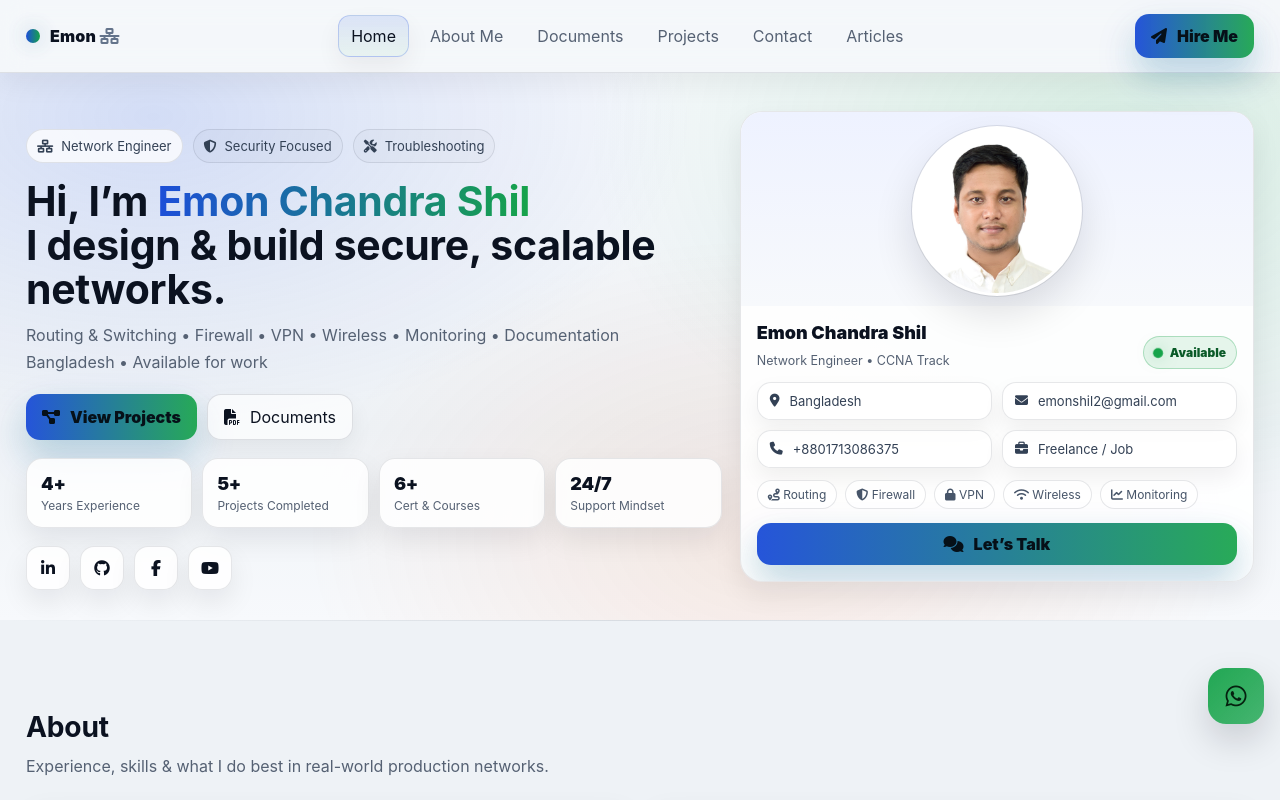
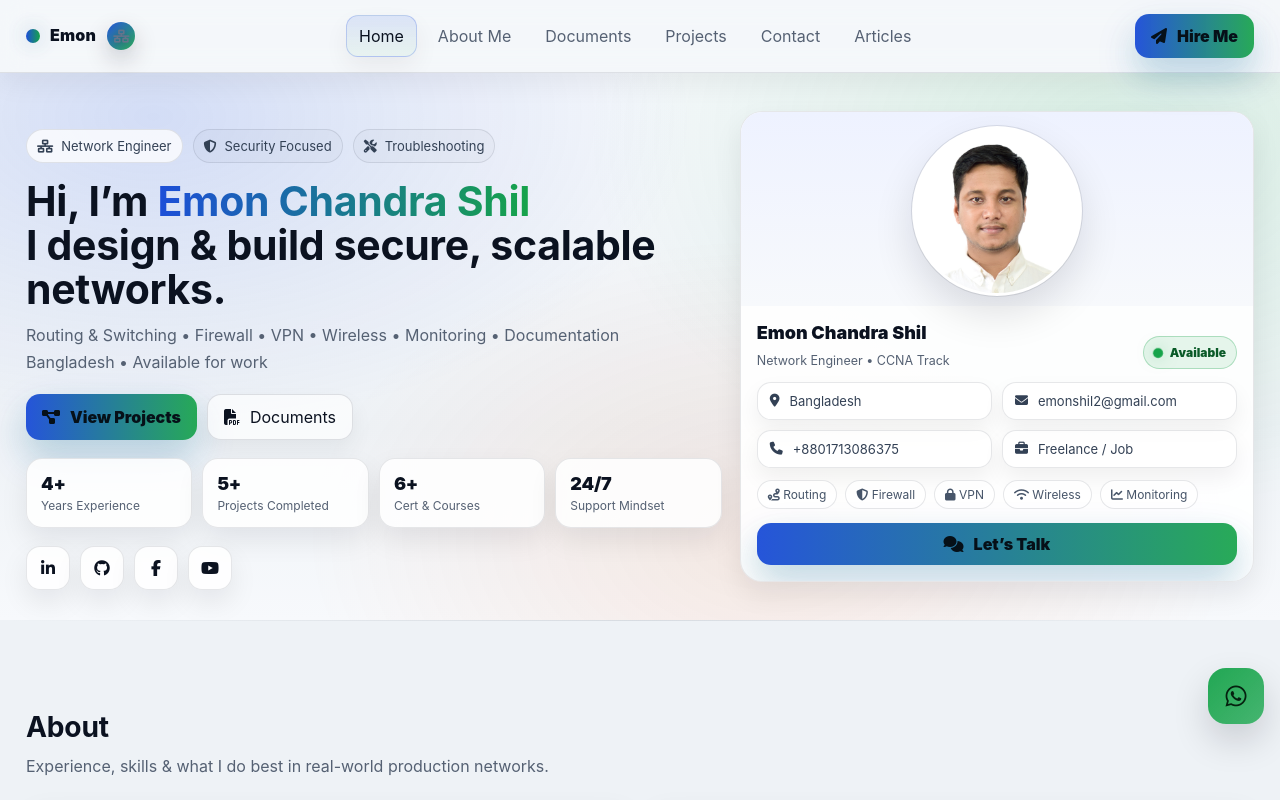
Before and after one commit to emoncs/Emon-Portfolio, a plain HTML site: page index.html in a window 1280 px wide. Shown: the top 800 px of the page. Drawn offline with nearby package versions, Linux system fonts and the light colour scheme.

Commit message:
Update style.css

```diff
--- a/style.css
+++ b/style.css
@@ -1167,3 +1167,23 @@ input:focus, textarea:focus{
     transform: none;
   }
 }
+/* ===== Logo Network Engineer Icon ===== */
+.logo-role{
+  display:inline-flex;
+  align-items:center;
+  justify-content:center;
+  margin-left:8px;
+  width:28px;
+  height:28px;
+  border-radius:999px;
+  background:linear-gradient(135deg, rgba(29,78,216,.95), rgba(22,163,74,.90));
+  color:#061018;
+  font-size:13px;
+  box-shadow:
+    0 10px 24px rgba(2,6,23,.20),
+    0 0 0 1px rgba(255,255,255,.35);
+}
+
+.logo-role i{
+  filter: drop-shadow(0 2px 4px rgba(0,0,0,.25));
+}
```
